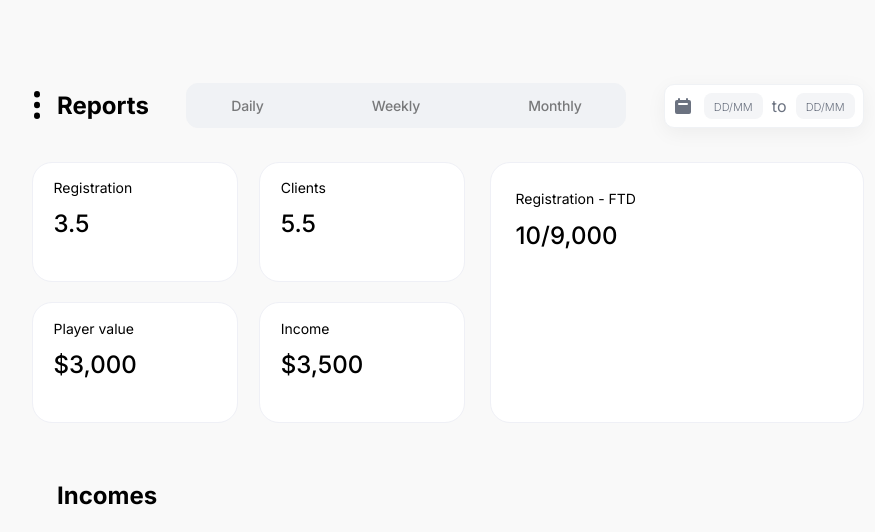
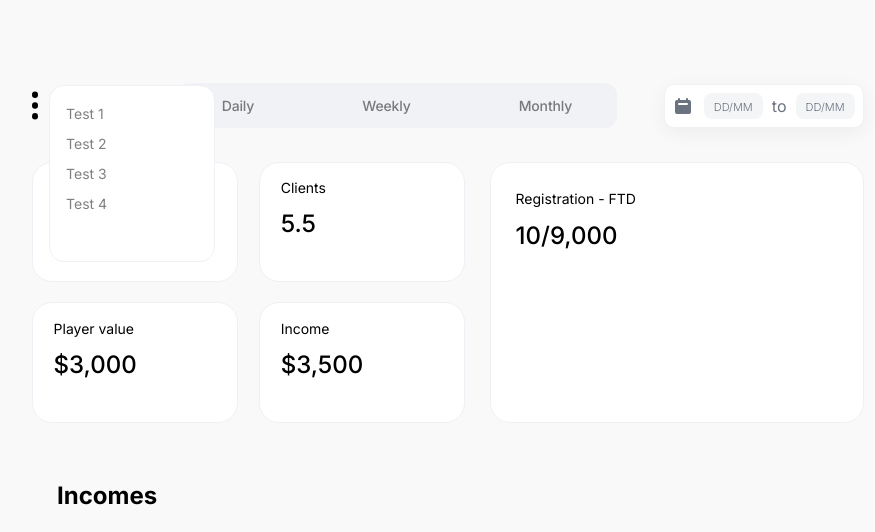
Before and after one commit to ZulfuqarAsgerzade/Mrd_Dashboard, a plain HTML site: page index.html in a window 1280 px wide. Shown: the whole page, without its empty margins (192-1067 px from the left). Drawn offline with nearby package versions, Linux system fonts and the light colour scheme.

Commit message:
Add files via upload

```diff
--- a/index.html
+++ b/index.html
@@ -24,7 +24,25 @@
 
         <!-- GUNLERIN FILTER OLAN HISSE-->
         <div class="date_container">
-            <p class="dashboard_header">Reports</p>
+            <div class="subMenuContainer">
+                <img src="./img/Component 12.svg" id="subMenuBtn">
+                <p class="dashboard_header">Reports</p>
+            </div>
+
+            <ul class="dashboard_submenu">
+                <li>
+                    <p>Test 1</p>
+                </li>
+                <li>
+                    <p>Test 2</p>
+                </li>
+                <li>
+                    <p>Test 3</p>
+                </li>
+                <li>
+                    <p>Test 4</p>
+                </li>
+            </ul>
 
             <ul class="date_filter">
                 <li>Daily</li>
@@ -91,5 +109,6 @@
 
     <script src="https://unpkg.com/flowbite@1.5.4/dist/flowbite.js"></script>
     <script src="https://unpkg.com/flowbite@1.5.4/dist/datepicker.js"></script>
+    <script src="./index.js"></script>
 </body>
 </html>
--- /dev/null
+++ b/index.js
@@ -0,0 +1,10 @@
+console.log("Hello World!");
+
+let subMenu = document.getElementsByClassName('dashboard_submenu')[0];
+
+let subMenuBtn = document.getElementById('subMenuBtn');
+console.log(subMenuBtn);
+
+subMenuBtn.onclick = function() {
+    subMenu.classList.toggle("submenu_close");
+};
--- a/main.css
+++ b/main.css
@@ -9,6 +9,8 @@ body {
     justify-content: space-between;
     align-items: center;
 
+    position: relative;
+
     /* DELETE */
     margin-top: 10%;
 }
@@ -18,11 +20,53 @@ body {
     position: relative;
 }
 
-.date_container .dashboard_header::before {
-    content: url(./img/Component\ 12.svg);
+.subMenuContainer {
+    display: flex;
+}
+
+.subMenuContainer img {
+    margin-right: 10%;
+
+    cursor: pointer;
+}
+
+.dashboard_submenu {
+    display: block;
+
+    width: 20%;
+
+    padding: 1.5% 0 5%;
+
+    font-size: 14px;
+    color: rgba(0, 0, 0, 0.5);
+
+    line-height: 30px;
+
+    border: 1px solid #EFF0F6;
+    border-radius: 15px;
+    background-color: #ffff;
+
+    box-sizing: border-box;
 
     position: absolute;
-    left: -25%;
+    left: 2%;
+    top: 5%;
+}
+
+.submenu_close {
+    display: none;
+}
+
+.dashboard_submenu li {
+    padding-left: 10%;
+
+    cursor: pointer;
+
+    transition: all 0.3s ease;
+}
+
+.dashboard_submenu li:hover {
+    padding-left: 20%;
 }
 
 .date_filter {
```
